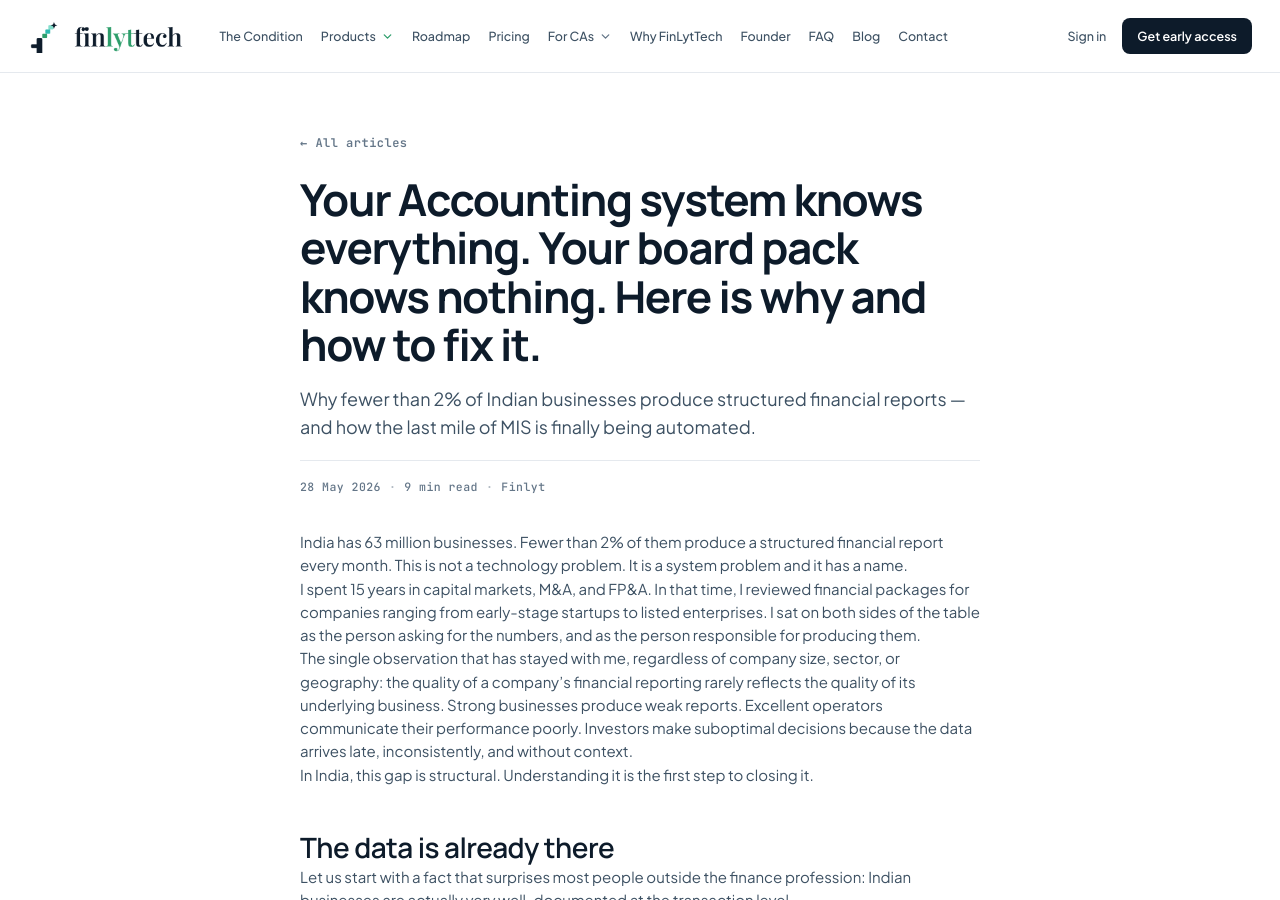
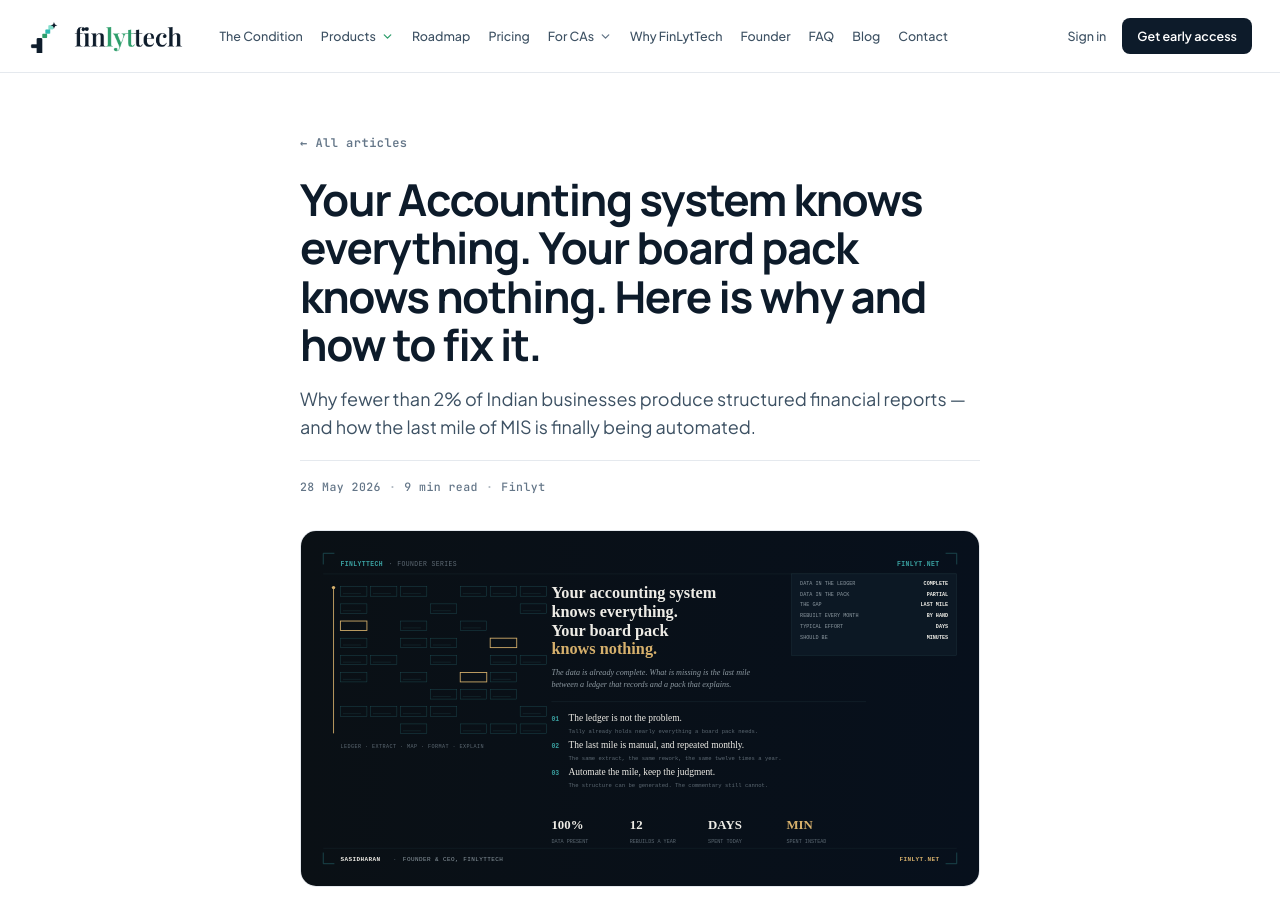
Before and after one commit to sasikeshav2207-debug/finlyt-web, a Jekyll site: the page built from _posts/2026-05-28-tally-mis-last-mile.md, in a window 1280 px wide and 900 px high. Built offline with Jekyll 4.4.1, drawn with Linux system fonts in a browser that asks for light colours.

Commit message:
post: add cover image to the Tally MIS last-mile post
Added an image and LinkedIn link to the post.

```diff
--- a/_posts/2026-05-28-tally-mis-last-mile.md
+++ b/_posts/2026-05-28-tally-mis-last-mile.md
@@ -3,6 +3,7 @@
 description: "Why fewer than 2% of Indian businesses produce structured financial reports — and how the last mile of MIS is finally being automated."
 date: 2026-05-28 09:00:00 +0530
 tags: [mis, tally, sme, investor-reporting, financial-intelligence]
+image: /assets/posts/tally-mis-last-mile-cover.svg
 linkedin: "https://www.linkedin.com/pulse/your-tally-knows-everything-board-pack-nothing-here-why-how-sagkf/"
 ---
 
```
